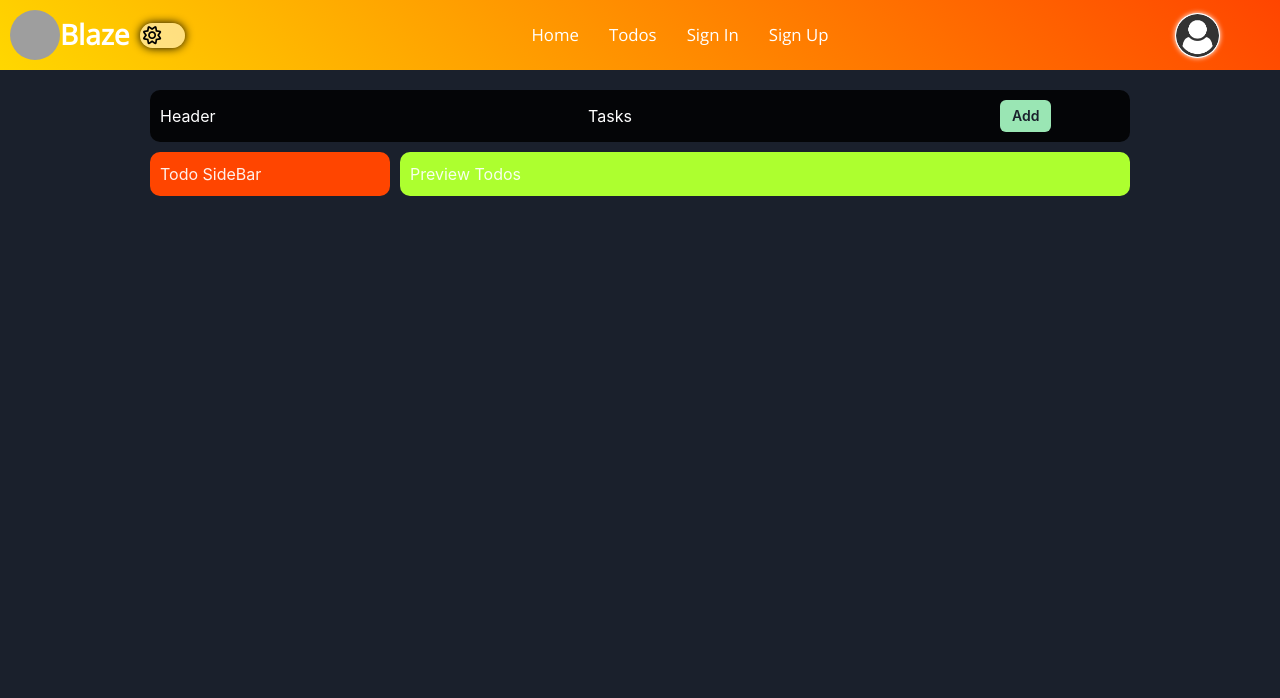
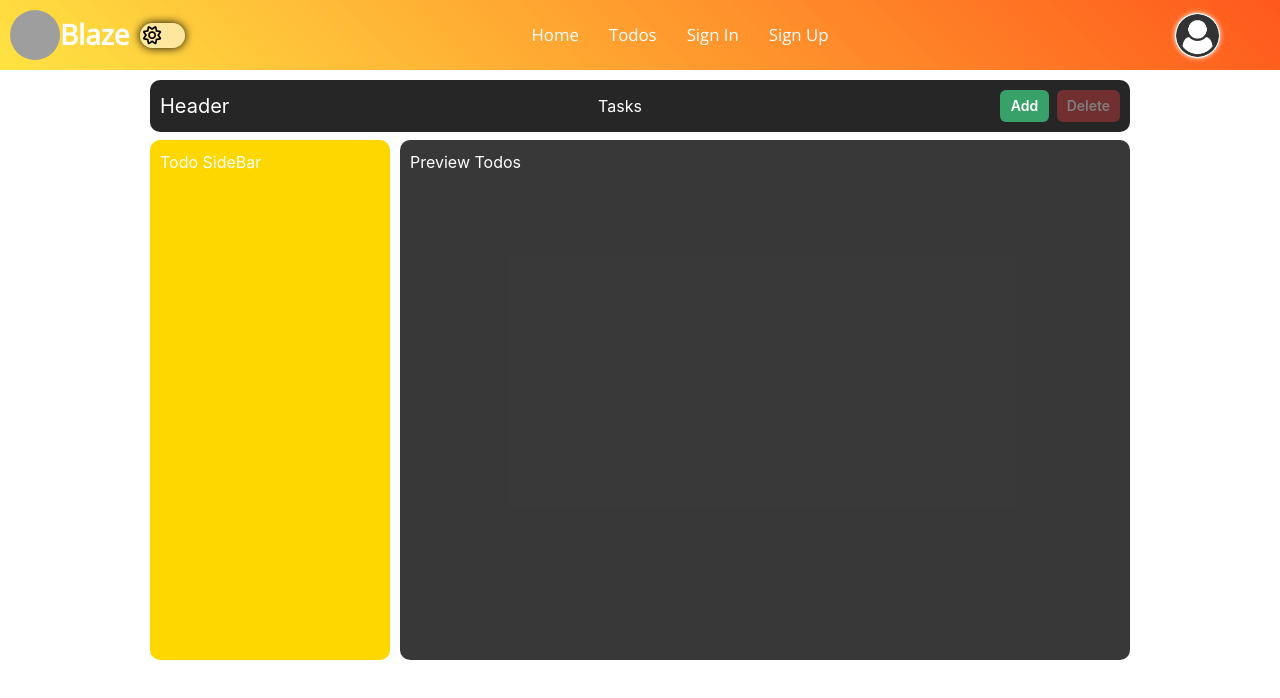
Before and after one commit to Foster0123/Blaze, a React (Vite) app: page /todos in a window 1280 px wide. Shown: the top 698 px of the page. Built offline with nearby package versions, Linux system fonts and the light colour scheme; grey boxes are pictures that could not be loaded.

Commit message:
Blaze Whole UI Refractoring In Progress 2

```diff
--- /dev/null
+++ b/src/assets/scss/components/index/home.index.scss
@@ -0,0 +1,12 @@
+:root {
+    // --index-page-bg-color: rgba(0,0,0,0.9);
+    --index-page-bg-color: rgba(255, 255,255,0.9);
+}
+.index-page {
+    height: 100%;
+    background-color:var(--index-page-bg-color);
+    background-size: cover;
+    background-repeat: no-repeat;
+    background-position: center;
+    background-attachment: fixed;
+}
--- a/src/assets/scss/components/todo/_todo.index.scss
+++ b/src/assets/scss/components/todo/_todo.index.scss
@@ -3,7 +3,6 @@
 @use './modules/todo-preview';
 
 .todo-container {
-    margin-top: 10px;
     width: 100%;
     height: 100%;
     display: flex;
@@ -11,10 +10,13 @@
     align-items: center;
 }
 .todo {
+    color: white;
     width: 1000px;
+    min-height:600px ;
     display:grid;
     grid-gap: 10px;
     padding: 10px;
+    grid-template-rows: 50px auto;
     grid-template-columns: 1fr 3fr;
     grid-template-areas:
     "todo-bar todo-bar todo-bar"
--- a/src/assets/scss/components/todo/modules/_sidebar-todo.scss
+++ b/src/assets/scss/components/todo/modules/_sidebar-todo.scss
@@ -1,6 +1,9 @@
+:root {
+    --todo-sidebar-bg-color:gold;
+}
 .todo-sidebar-container {
     grid-area: todo-sidebar;
-    background-color: orangered;
+    background-color: var(--todo-sidebar-bg-color);
     padding: 10px;
     border-radius: 10px;
 }
--- a/src/assets/scss/components/todo/modules/_todo-preview.scss
+++ b/src/assets/scss/components/todo/modules/_todo-preview.scss
@@ -1,6 +1,9 @@
+:root {
+    --todo-preview-bg-color:rgba(37, 37, 37, 0.911);
+}
 .todo-preview-container {
     grid-area: todo-preview;
-    background-color: greenyellow;
+    background-color: var(--todo-preview-bg-color);
     padding: 10px;
     border-radius: 10px;
 }
--- a/src/assets/scss/components/todo/modules/_todobar.scss
+++ b/src/assets/scss/components/todo/modules/_todobar.scss
@@ -10,11 +10,14 @@
     width: 100%;
     border-radius: 10px;
     display: grid;
-    grid-template-columns: 60px 1fr 120px;
+    grid-template-columns: 80px 1fr 120px;
     align-items: center;
     justify-content: space-between;
     background-color: var(--todobar-bg-color);
 }
+.todobar-header {
+    text-align: center;
+}
 .todobar-buttons {
     width: 100%;
 }
--- a/src/assets/scss/main.scss
+++ b/src/assets/scss/main.scss
@@ -7,6 +7,7 @@
 @use './components/signin/signin.index';
 @use './components/todo/todo.index';
 @use './components/account/account.index';
+@use './components/index/home.index.scss';
 
 html, body {
     height: 100%;
--- a/src/assets/scss/shared/_navbar.scss
+++ b/src/assets/scss/shared/_navbar.scss
@@ -1,7 +1,7 @@
 :root {
     --navbar-hover-bg-color: rgba(0, 0, 0, 0.7);
     --nav-menu-button-padding: 5px;
-    --navbar-bg-color: linear-gradient(45deg, gold, orangered);
+    --navbar-bg-color: linear-gradient(45deg, rgba(255, 217, 0, 0.74), rgba(255, 68, 0, 0.89));
 }
 
 #theme-toggle {
@@ -20,6 +20,7 @@
     display: grid;
     height: 70px;
     align-self: center;
+    backdrop-filter: blur(2px);
     grid-template-areas: "navbar_header navbar_link navbar_button";
     grid-template-columns: 180px 1fr 100px;
     align-items: center;
--- a/src/components/Home.tsx
+++ b/src/components/Home.tsx
@@ -1,8 +1,9 @@
 import NavBar from "./shared/NavBar";
+import background from './../assets/img/background-1.svg'
 
 const HomePage = () => {
     return(
-        <div>
+        <div className="index-page" style={{backgroundImage: `url(${background})`}}>
             <NavBar />
         </div>
     )
--- a/src/components/todo/TodoBar.tsx
+++ b/src/components/todo/TodoBar.tsx
@@ -4,14 +4,15 @@ const TodoBar = () => {
     return (
         <div className="todobar-container">
             <div className="todobar">
-                <Stack>
-                    <h1>Header</h1>
+                <Stack padding={0}>
+                    <Text fontSize="xl">Header</Text>
                 </Stack>
                 <Stack className="todobar-task-name">
                     <Text>Tasks</Text>
                 </Stack>
                 <Stack direction="row" spacing={2} className="todobar-buttons">
                     <Button size="sm" colorScheme="green">Add</Button>
+                    <Button isDisabled size="sm" colorScheme="red">Delete</Button>
                 </Stack>
             </div>
         </div>
--- a/src/main.tsx
+++ b/src/main.tsx
@@ -6,7 +6,7 @@ import "./assets/scss/main.scss";
 import theme from './components/theme/theme';
 
 ReactDOM.createRoot(document.getElementById('root') as HTMLElement).render(
-  <ChakraProvider theme={theme}>
+  <ChakraProvider>
     <React.StrictMode>
       <ColorModeScript initialColorMode={theme.config.initialColorMode} />
       <App />
```
Also changed, not shown: src/assets/img/background-1.svg.
